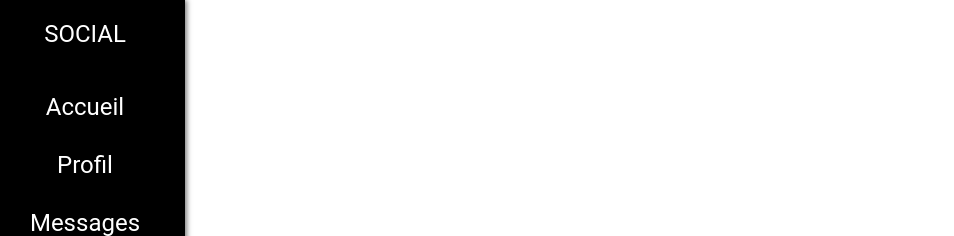
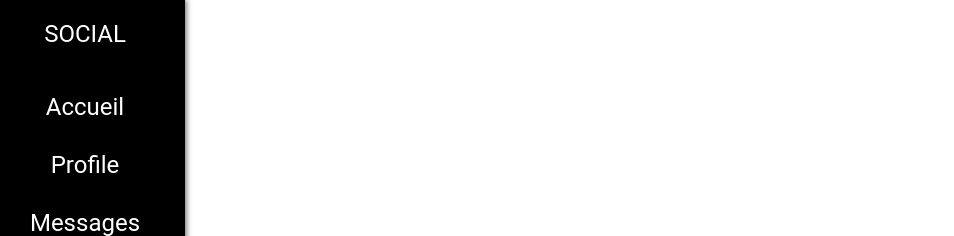
Before and after one commit to David-533/GSH, a Vue app: page /home in a window 1280 px wide. Shown: the top 236 px of the page, without its empty margins (15-969 px from the left). Built offline with nearby package versions, Linux system fonts and the light colour scheme.

Commit message:
Fix typo in navigation link from 'Profil' to 'Profile'

```diff
--- a/src/Views/Home.vue
+++ b/src/Views/Home.vue
@@ -8,7 +8,7 @@
       <!-- Liens de navigation -->
       <div class="nav-links">
         <router-link to="/home" class="nav-item">Accueil</router-link>
-        <router-link to="/profil" class="nav-item">Profil</router-link>
+        <router-link to="/profil" class="nav-item">Profile</router-link>
         <router-link to="/messages" class="nav-item">Messages</router-link>
 
       </div>
```
